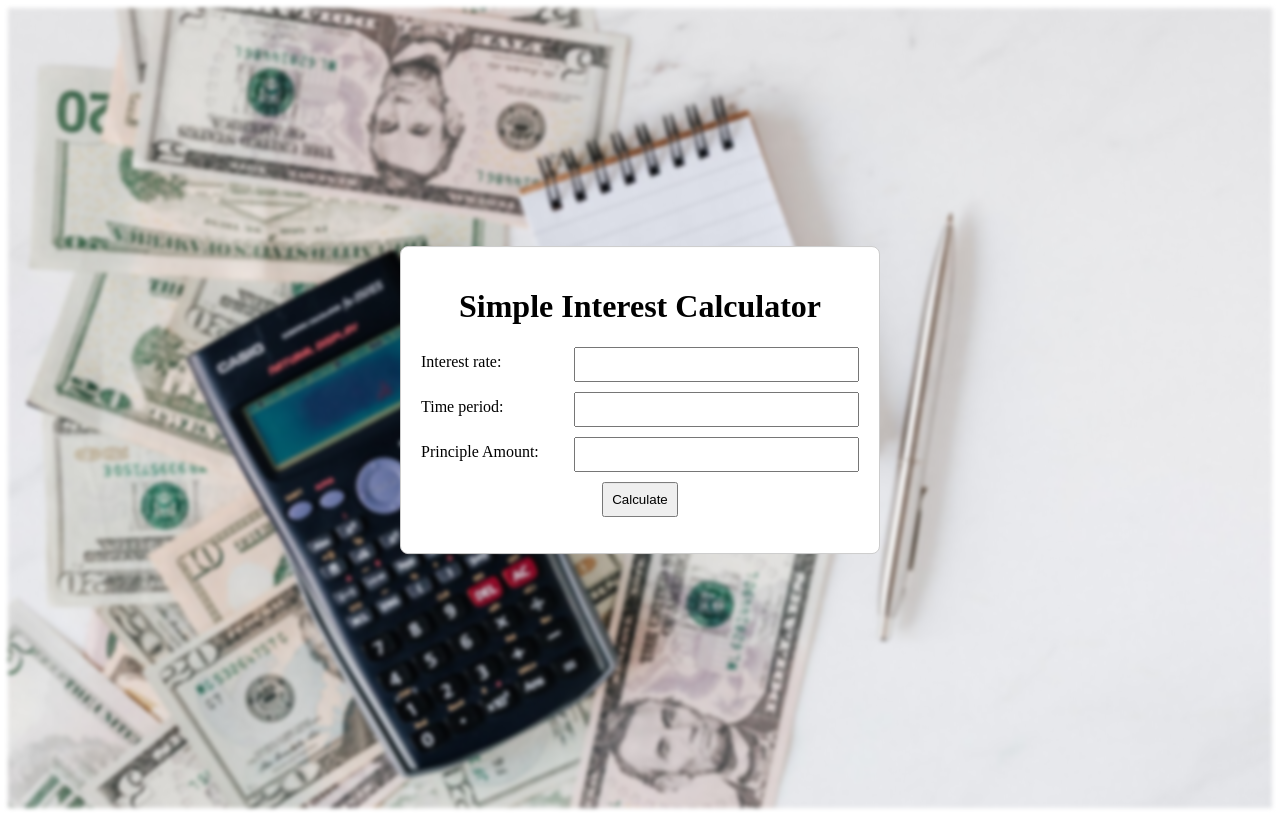
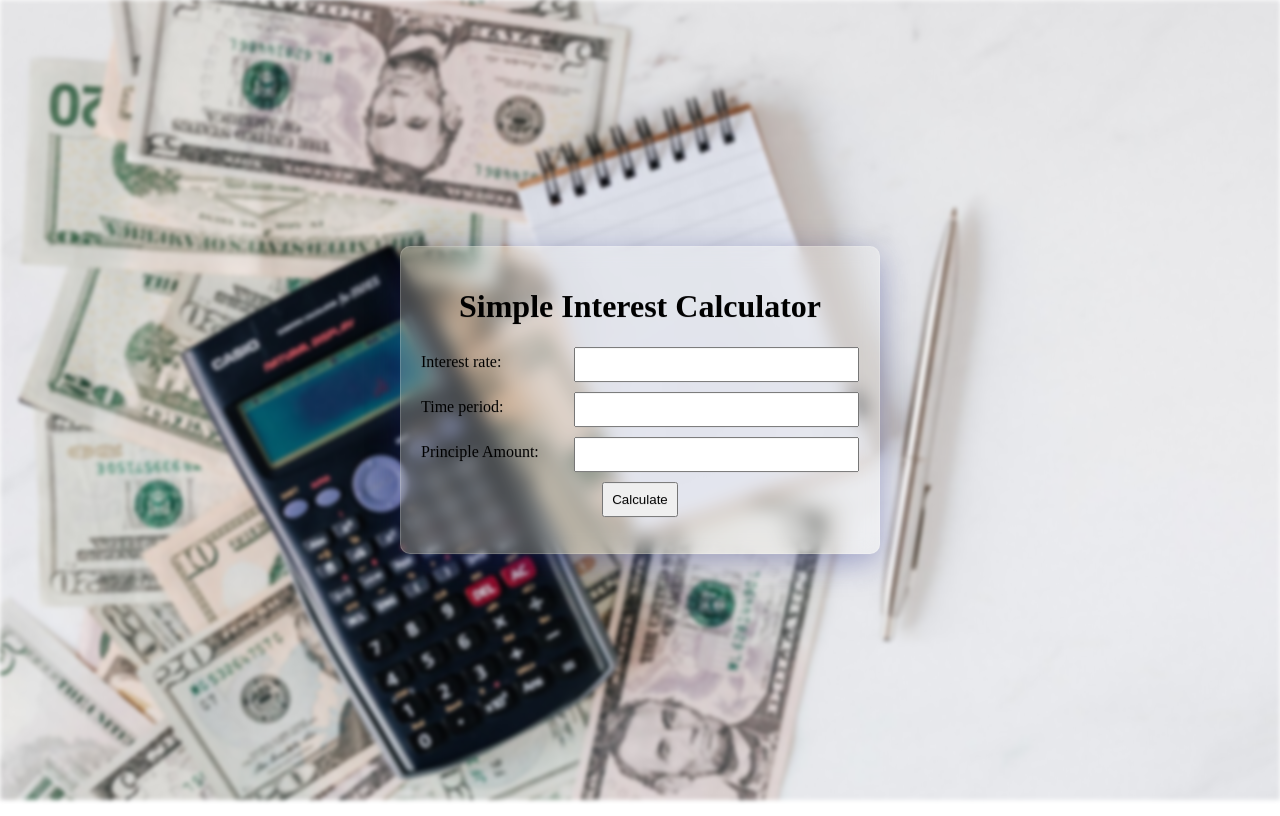
Before and after one commit to ixmaheshmaheshwari/train, a plain HTML site: page js-training/js-variable/index.html in a window 1280 px wide. Drawn offline with Linux system fonts and the light colour scheme.

Commit message:
Update main.css

```diff
--- a/js-training/js-variable/main.css
+++ b/js-training/js-variable/main.css
@@ -1,3 +1,6 @@
+body{
+    margin: 0px;
+}
 #container {
     max-width: 600px;
     margin: 0 auto;
@@ -10,6 +13,12 @@
     transform: translate(-50%, -50%);
     opacity: 1;
     background-color: white;
+    background: rgba( 255, 255, 255, 0.25 );
+box-shadow: 0 8px 32px 0 rgba( 31, 38, 135, 0.37 );
+backdrop-filter: blur( 9px );
+-webkit-backdrop-filter: blur( 9px );
+border-radius: 10px;
+border: 1px solid rgba( 255, 255, 255, 0.18 );
 }
 #background{
     background-image: url("interst.jpg");
```
